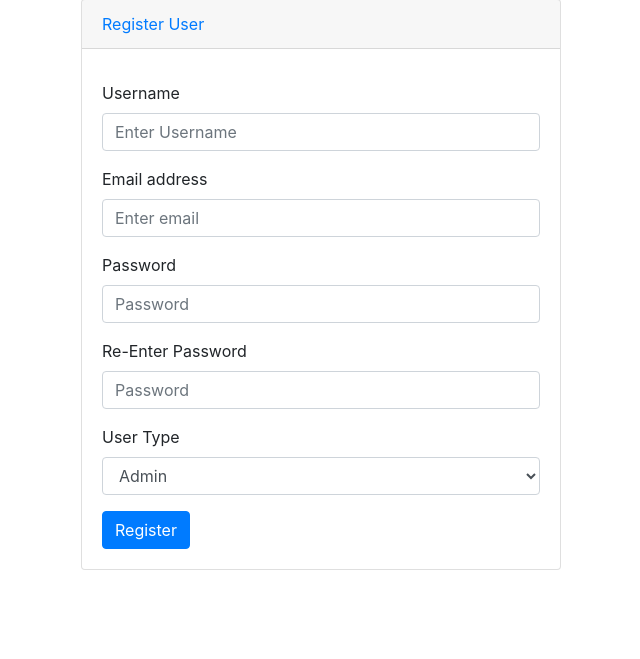
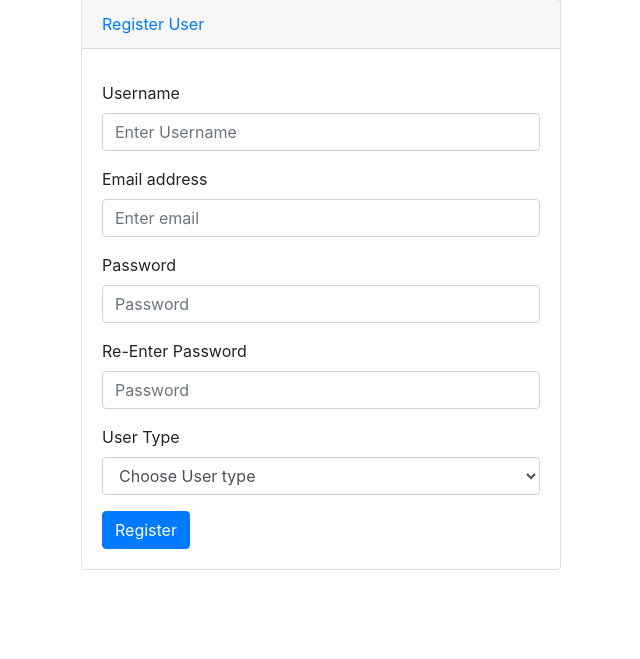
Before and after one commit to Safnaj/PHP-Inventory-System, a PHP site: page /Register.php in a window 1280 px wide. Shown: the part 81-740 px from the top of the page, without its empty margins (319-959 px from the left). Run offline with PHP 8.4, Linux system fonts and the light colour scheme.

Commit message:
Form Validation

```diff
--- a/Register.php
+++ b/Register.php
@@ -31,8 +31,9 @@
                     <small id="p2_error" class="form-text text-muted"></small>
                 </div>
                 <div class="form-group">
-                    <label for="usertype">User Type</label>
-                    <select name="usertype" class="form-control" id="usertype">
+                    <label for="type">User Type</label>
+                    <select name="type" class="form-control" id="type">
+                        <option value="">Choose User type</option>
                         <option value="1">Admin</option>
                         <option value="0">Other</option>
                     </select>
```
